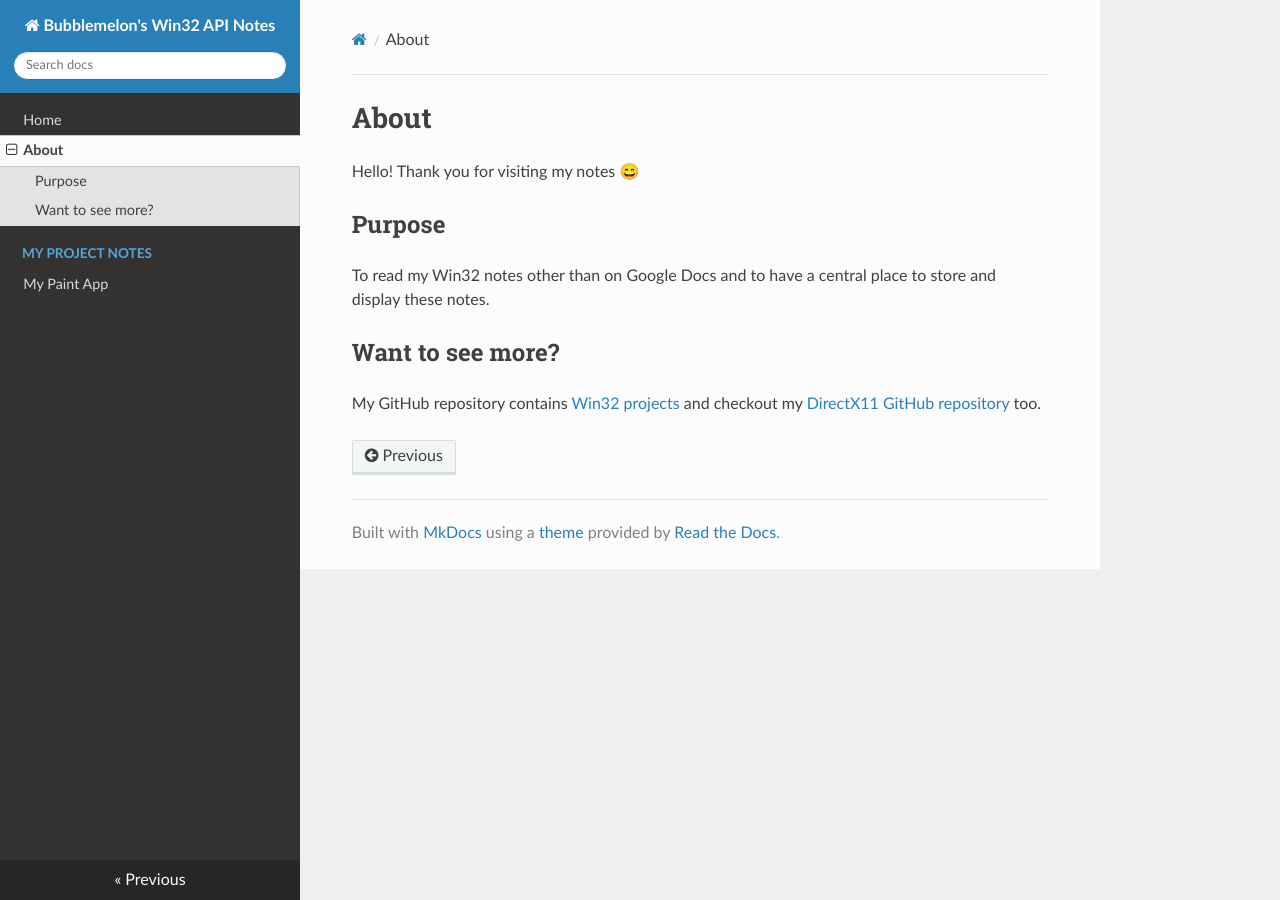
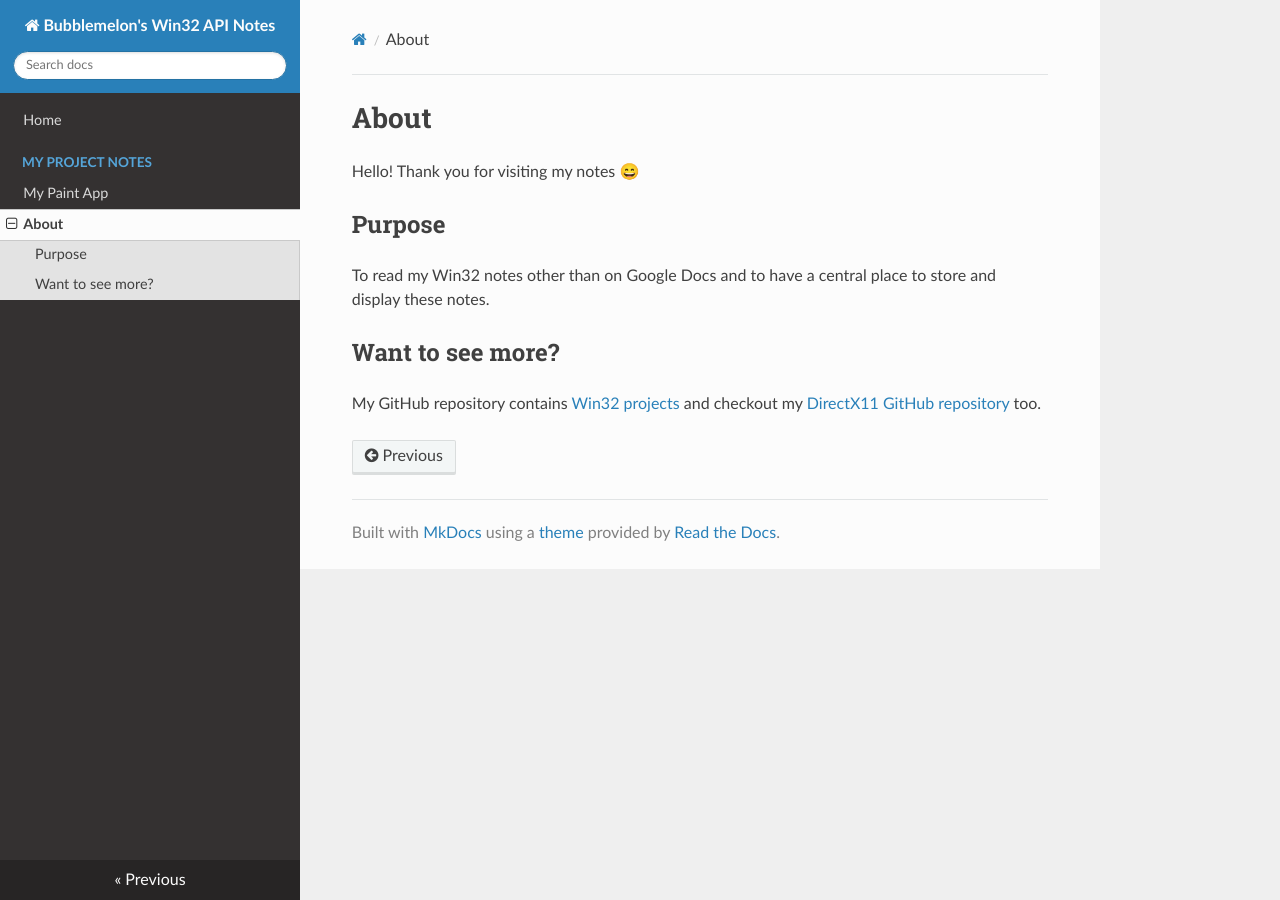
Before and after one commit to Bubblemelon/Win32-Games, an MkDocs documentation site: the page built from docs/about.md, in a window 1280 px wide. Built offline with MkDocs 1.6.1, drawn with Linux system fonts in a browser that asks for light colours; nearby versions of some CDN libraries; a script that is not in the unit is left out; some of the changed lines change nothing that is shown.

Commit message:
restructure subdirectory path

```diff
--- a/mkdocs.yml
+++ b/mkdocs.yml
@@ -1,9 +1,11 @@
 site_name: Bubblemelon's Win32 API Notes
 nav:
-    - Home: 'index.md'
-    - About: 'about.md'
-    - My Project Notes:
-      - 'My Paint App' : 'paintapp.md'
+- Home: index.md
+- My Project Notes:
+  - My Paint App : project-notes/paintapp.md
+- About: about.md
+
+
 theme:
   name: readthedocs
   highlightjs: true
```
